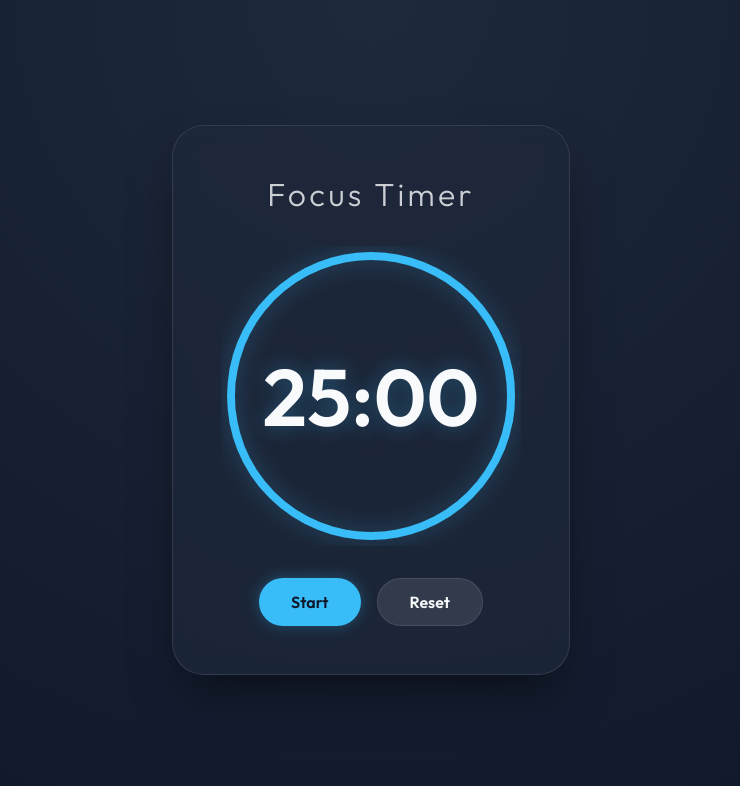
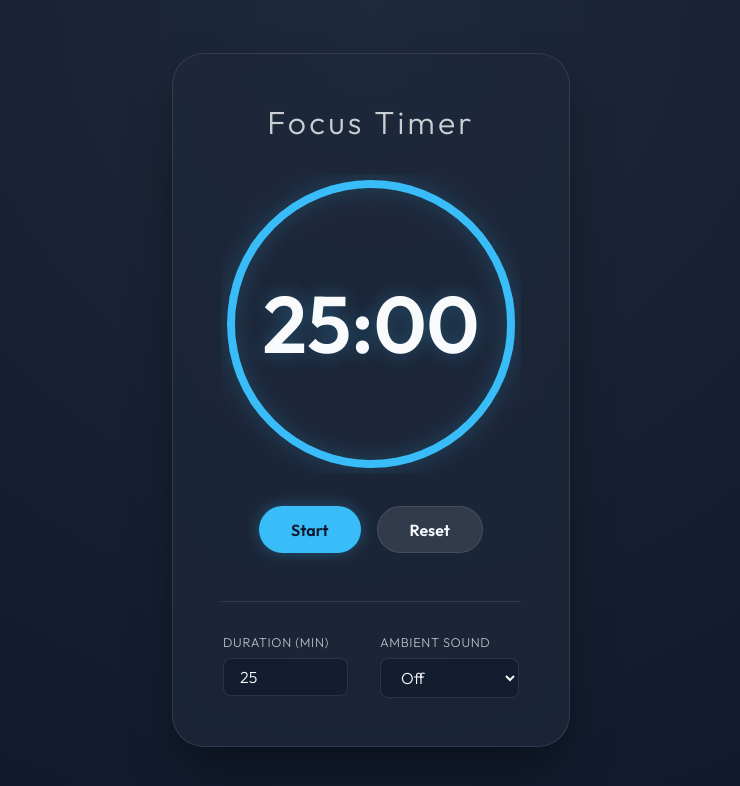
Before and after one commit to davidkvartek/PomodoroTimer, a Python web app: template templates/index.html in a window 1280 px wide. Shown: the top 786 px of the page, without its empty margins (269-1009 px from the left). Run offline with Jinja, Linux system fonts and the light colour scheme; the template is opened without the code that fills it, so the values that code supplies are empty.

Commit message:
Added custom duration and ambient sound options

```diff
--- /dev/null
+++ b/static/audio_engine.js
@@ -0,0 +1,106 @@
+class SoundGenerator {
+    constructor() {
+        this.ctx = new (window.AudioContext || window.webkitAudioContext)();
+        this.currentSource = null;
+        this.gainNode = this.ctx.createGain();
+        this.gainNode.connect(this.ctx.destination);
+        this.gainNode.gain.value = 0; // Start silent
+        this.isPlaying = false;
+        this.bufferSize = 2 * this.ctx.sampleRate;
+    }
+
+    resume() {
+        if (this.ctx.state === 'suspended') {
+            this.ctx.resume();
+        }
+    }
+
+    stop() {
+        if (this.currentSource) {
+            // Ramp down to avoid clicks
+            this.gainNode.gain.setTargetAtTime(0, this.ctx.currentTime, 0.1);
+            setTimeout(() => {
+                if (this.currentSource) {
+                    this.currentSource.stop();
+                    this.currentSource.disconnect();
+                    this.currentSource = null;
+                }
+            }, 200);
+        }
+        this.isPlaying = false;
+    }
+
+    play(type) {
+        this.resume();
+        this.stop(); // Stop any current sound
+
+        let buffer;
+        switch (type) {
+            case 'white':
+                buffer = this.createWhiteNoise();
+                break;
+            case 'pink':
+                buffer = this.createPinkNoise();
+                break;
+            case 'rain': // Brown noise approximation
+                buffer = this.createBrownNoise();
+                break;
+            default:
+                return; // 'off' or unknown
+        }
+
+        const source = this.ctx.createBufferSource();
+        source.buffer = buffer;
+        source.loop = true;
+        source.connect(this.gainNode);
+        source.start();
+
+        this.currentSource = source;
+        this.isPlaying = true;
+
+        // Ramp up
+        this.gainNode.gain.setTargetAtTime(0.3, this.ctx.currentTime, 0.5); // Volume 0.3
+    }
+
+    createWhiteNoise() {
+        const buffer = this.ctx.createBuffer(1, this.bufferSize, this.ctx.sampleRate);
+        const data = buffer.getChannelData(0);
+        for (let i = 0; i < this.bufferSize; i++) {
+            data[i] = Math.random() * 2 - 1;
+        }
+        return buffer;
+    }
+
+    createPinkNoise() {
+        const buffer = this.ctx.createBuffer(1, this.bufferSize, this.ctx.sampleRate);
+        const data = buffer.getChannelData(0);
+        let b0, b1, b2, b3, b4, b5, b6;
+        b0 = b1 = b2 = b3 = b4 = b5 = b6 = 0.0;
+        for (let i = 0; i < this.bufferSize; i++) {
+            const white = Math.random() * 2 - 1;
+            b0 = 0.99886 * b0 + white * 0.0555179;
+            b1 = 0.99332 * b1 + white * 0.0750759;
+            b2 = 0.96900 * b2 + white * 0.1538520;
+            b3 = 0.86650 * b3 + white * 0.3104856;
+            b4 = 0.55000 * b4 + white * 0.5329522;
+            b5 = -0.7616 * b5 - white * 0.0168980;
+            data[i] = b0 + b1 + b2 + b3 + b4 + b5 + b6 + white * 0.5362;
+            data[i] *= 0.11; // (roughly) compensate for gain
+            b6 = white * 0.115926;
+        }
+        return buffer;
+    }
+
+    createBrownNoise() {
+        const buffer = this.ctx.createBuffer(1, this.bufferSize, this.ctx.sampleRate);
+        const data = buffer.getChannelData(0);
+        let lastOut = 0;
+        for (let i = 0; i < this.bufferSize; i++) {
+            const white = Math.random() * 2 - 1;
+            data[i] = (lastOut + (0.02 * white)) / 1.02;
+            lastOut = data[i];
+            data[i] *= 3.5; // (roughly) compensate for gain
+        }
+        return buffer;
+    }
+}
--- a/static/script.js
+++ b/static/script.js
@@ -1,7 +1,8 @@
 class PomodoroTimer {
     constructor() {
-        this.timeLeft = 25 * 60;
-        this.totalTime = 25 * 60;
+        this.defaultDuration = 25;
+        this.timeLeft = this.defaultDuration * 60;
+        this.totalTime = this.defaultDuration * 60;
         this.intervalId = null;
         this.isRunning = false;
 
@@ -10,19 +11,51 @@ class PomodoroTimer {
         this.resetBtn = document.getElementById('reset-btn');
         this.circle = document.querySelector('.progress-ring__circle');
 
+        // New Controls
+        this.durationInput = document.getElementById('duration-input');
+        this.soundSelect = document.getElementById('sound-select');
+
         this.circumference = 2 * Math.PI * 140;
         this.circle.style.strokeDasharray = `${this.circumference} ${this.circumference}`;
 
-        // Simple beep sound using AudioContext
+        // Audio Engines
         this.audioCtx = new (window.AudioContext || window.webkitAudioContext)();
+        this.soundGenerator = new SoundGenerator();
 
         this.init();
     }
 
     init() {
         this.updateDisplay();
+
         this.startBtn.addEventListener('click', () => this.toggleTimer());
         this.resetBtn.addEventListener('click', () => this.resetTimer());
+
+        this.durationInput.addEventListener('change', () => this.updateDuration());
+        this.soundSelect.addEventListener('change', (e) => this.handleSoundChange(e.target.value));
+    }
+
+    updateDuration() {
+        let minutes = parseInt(this.durationInput.value);
+        if (isNaN(minutes) || minutes < 1) minutes = 1;
+        if (minutes > 180) minutes = 180;
+
+        this.durationInput.value = minutes;
+        this.defaultDuration = minutes;
+
+        if (!this.isRunning) {
+            this.totalTime = minutes * 60;
+            this.timeLeft = this.totalTime;
+            this.updateDisplay();
+        }
+    }
+
+    handleSoundChange(type) {
+        if (type === 'off') {
+            this.soundGenerator.stop();
+        } else {
+            this.soundGenerator.play(type);
+        }
     }
 
     updateDisplay() {
@@ -48,12 +81,15 @@ class PomodoroTimer {
         this.isRunning = true;
         this.startBtn.textContent = 'Pause';
         this.startBtn.classList.remove('primary');
-        this.startBtn.classList.add('secondary'); // Visual feedback
+        this.startBtn.classList.add('secondary');
 
-        // Resume AudioContext if suspended (browser policy)
         if (this.audioCtx.state === 'suspended') {
             this.audioCtx.resume();
         }
+
+        // Ensure background sound is playing if selected?
+        // Current design: background sound is independent toggle.
+        // We just ensure audio context is resumed.
 
         this.intervalId = setInterval(() => {
             this.timeLeft--;
@@ -75,6 +111,7 @@ class PomodoroTimer {
 
     resetTimer() {
         this.pauseTimer();
+        this.totalTime = this.defaultDuration * 60; // Reset to current set duration
         this.timeLeft = this.totalTime;
         this.updateDisplay();
     }
@@ -82,7 +119,7 @@ class PomodoroTimer {
     completeTimer() {
         this.pauseTimer();
         this.playNotification();
-        this.startBtn.textContent = 'Start'; // Reset button text
+        this.startBtn.textContent = 'Start';
     }
 
     playNotification() {
@@ -90,7 +127,7 @@ class PomodoroTimer {
         const gainNode = this.audioCtx.createGain();
 
         oscillator.type = 'sine';
-        oscillator.frequency.setValueAtTime(440, this.audioCtx.currentTime); // A4
+        oscillator.frequency.setValueAtTime(440, this.audioCtx.currentTime);
         oscillator.frequency.exponentialRampToValueAtTime(880, this.audioCtx.currentTime + 0.5);
 
         gainNode.gain.setValueAtTime(0.5, this.audioCtx.currentTime);
--- a/static/style.css
+++ b/static/style.css
@@ -62,7 +62,8 @@ header h1 {
 
 .progress-ring__circle {
     stroke: var(--accent-color);
-    stroke-dasharray: 879.6; /* 2 * PI * 140 */
+    stroke-dasharray: 879.6;
+    /* 2 * PI * 140 */
     stroke-dashoffset: 0;
     transition: stroke-dashoffset 0.35s;
     transform-origin: 50% 50%;
@@ -118,3 +119,45 @@ header h1 {
 .btn.secondary:hover {
     background-color: rgba(255, 255, 255, 0.2);
 }
+
+.settings {
+    margin-top: 3rem;
+    display: flex;
+    justify-content: center;
+    gap: 2rem;
+    border-top: 1px solid rgba(255, 255, 255, 0.1);
+    padding-top: 2rem;
+}
+
+.setting-item {
+    display: flex;
+    flex-direction: column;
+    align-items: flex-start;
+    gap: 0.5rem;
+}
+
+.setting-item label {
+    font-size: 0.8rem;
+    text-transform: uppercase;
+    letter-spacing: 0.05em;
+    opacity: 0.7;
+}
+
+.setting-item input,
+.setting-item select {
+    background: rgba(15, 23, 42, 0.5);
+    border: 1px solid rgba(255, 255, 255, 0.1);
+    color: var(--text-primary);
+    padding: 0.5rem 1rem;
+    border-radius: 0.5rem;
+    font-family: var(--font-family);
+    font-size: 1rem;
+    outline: none;
+    transition: all 0.2s;
+}
+
+.setting-item input:focus,
+.setting-item select:focus {
+    border-color: var(--accent-color);
+    box-shadow: 0 0 0 2px var(--accent-glow);
+}
--- a/templates/index.html
+++ b/templates/index.html
@@ -1,5 +1,6 @@
 <!DOCTYPE html>
 <html lang="en">
+
 <head>
     <meta charset="UTF-8">
     <meta name="viewport" content="width=device-width, initial-scale=1.0">
@@ -7,6 +8,7 @@
     <link rel="stylesheet" href="{{ url_for('static', filename='style.css') }}">
     <link href="https://fonts.googleapis.com/css2?family=Outfit:wght@300;600&display=swap" rel="stylesheet">
 </head>
+
 <body>
     <div class="container">
         <header>
@@ -16,7 +18,8 @@
         <main>
             <div class="timer-display">
                 <svg class="progress-ring" width="300" height="300">
-                    <circle class="progress-ring__circle" stroke="white" stroke-width="8" fill="transparent" r="140" cx="150" cy="150"/>
+                    <circle class="progress-ring__circle" stroke="white" stroke-width="8" fill="transparent" r="140"
+                        cx="150" cy="150" />
                 </svg>
                 <div class="time-text" id="time-display">25:00</div>
             </div>
@@ -25,9 +28,27 @@
                 <button id="start-btn" class="btn primary">Start</button>
                 <button id="reset-btn" class="btn secondary">Reset</button>
             </div>
+
+            <div class="settings">
+                <div class="setting-item">
+                    <label for="duration-input">Duration (min)</label>
+                    <input type="number" id="duration-input" value="25" min="1" max="180">
+                </div>
+                <div class="setting-item">
+                    <label for="sound-select">Ambient Sound</label>
+                    <select id="sound-select">
+                        <option value="off">Off</option>
+                        <option value="rain">Rain</option>
+                        <option value="white">White Noise</option>
+                        <option value="pink">Pink Noise</option>
+                    </select>
+                </div>
+            </div>
         </main>
     </div>
 
+    <script src="{{ url_for('static', filename='audio_engine.js') }}"></script>
     <script src="{{ url_for('static', filename='script.js') }}"></script>
 </body>
+
 </html>
```
